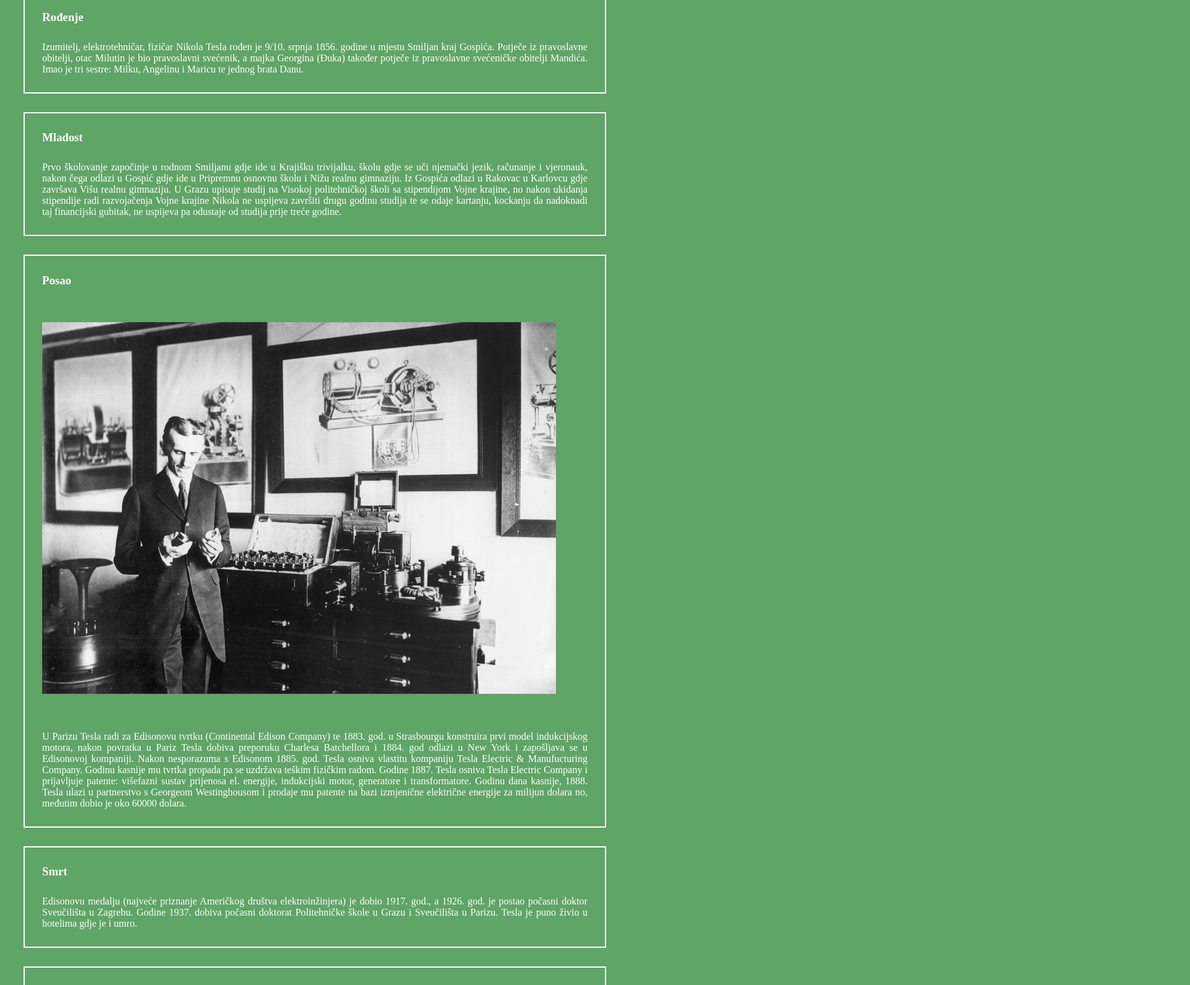
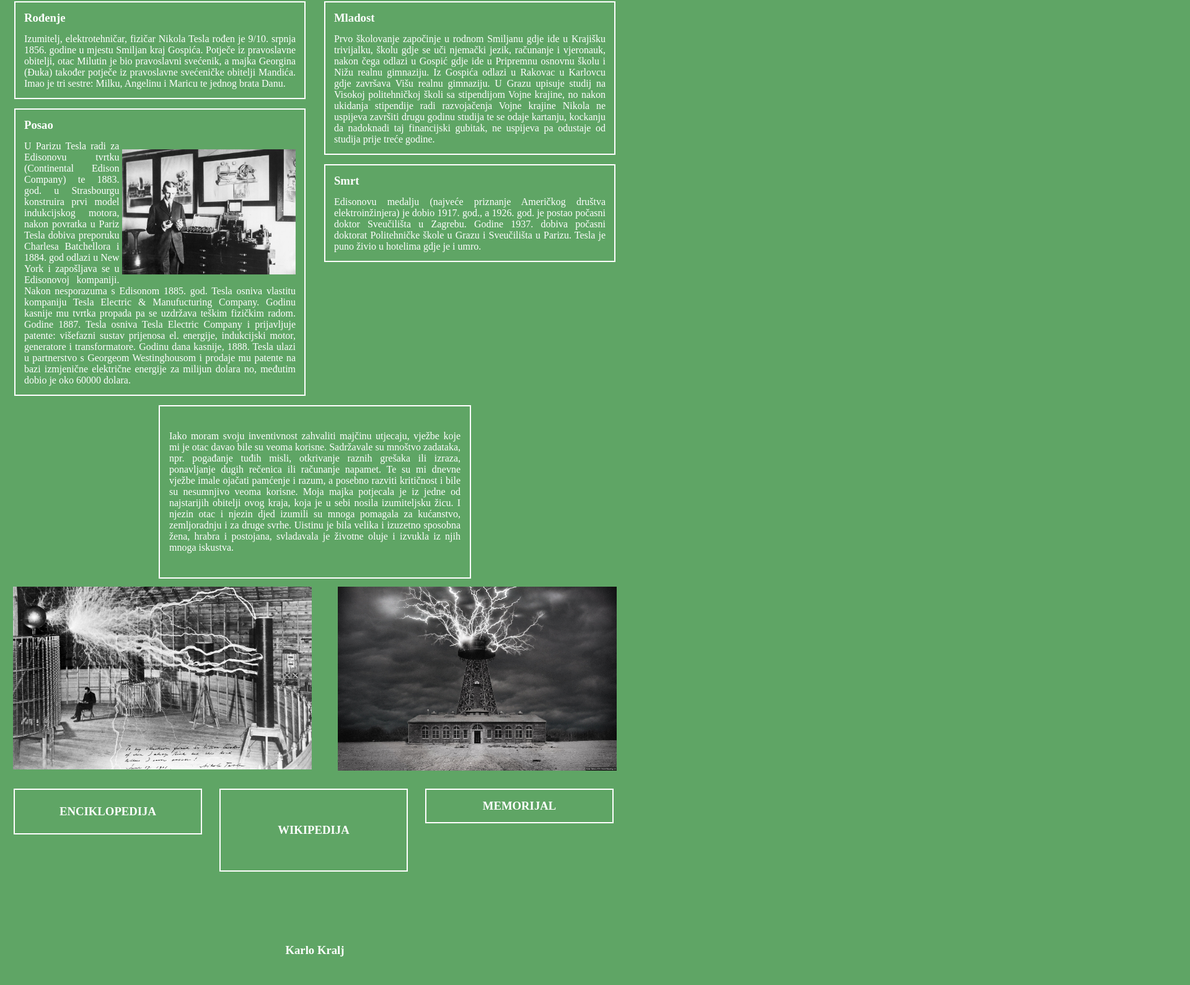
Before and after one commit to LovroLulic/UWT-kralj, a plain HTML site: page index.html in a window 1280 px wide. Shown: the part 232-1822 px from the top of the page at 62% size, 1920 px wide, since content can reach past the window. After the commit the page ends 1796 px from the top, so only its background shows below. Drawn offline with Linux system fonts and the light colour scheme.

Commit message:
Add files via upload

```diff
--- a/index.html
+++ b/index.html
@@ -13,10 +13,12 @@
     <main>
     <div class="title-container">
         <img src="images/portrait.jpg" alt="Nikola Tesla">
-        <h1>Nikola Tesla</h1>
+        <h3>Nikola Tesla</h3>
         <p>Izumitelj, elektrotehničar i fizičar</p>
     </div>
 
+    <div class="content">
+        <div class="birth-work-container">
             <div class="birth-container">
                 <h3>Rođenje</h3>
                 <p>Izumitelj, elektrotehničar, fizičar Nikola Tesla rođen je 9/10. srpnja 1856. godine u
@@ -25,20 +27,6 @@
                     svećeničke obitelji Mandića. Imao je tri sestre: Milku, Angelinu i Maricu te jednog
                     brata Danu. </p>
             </div>
-
-    <div class="youth-container">
-        <h3>Mladost</h3>
-
-        <p>Prvo školovanje započinje u rodnom Smiljanu gdje ide u Krajišku trivijalku, školu
-            gdje se uči njemački jezik, računanje i vjeronauk, nakon čega odlazi u Gospić gdje
-            ide u Pripremnu osnovnu školu i Nižu realnu gimnaziju. Iz Gospića odlazi u Rakovac
-            u Karlovcu gdje završava Višu realnu gimnaziju. U Grazu upisuje studij na Visokoj
-            politehničkoj školi sa stipendijom Vojne krajine, no nakon ukidanja stipendije radi
-            razvojačenja Vojne krajine Nikola ne uspijeva završiti drugu godinu studija te se
-            odaje kartanju, kockanju da nadoknadi taj financijski gubitak, ne uspijeva pa
-            odustaje od studija prije treće godine.</p>
-    </div>
-
 
             <div class="work-container">
                 <h3>Posao</h3>
@@ -55,14 +43,30 @@
                     na bazi izmjenične električne energije za milijun dolara no, međutim dobio je oko
                     60000 dolara.</p>
             </div>
+        </div>
 
-    <div clas="death-container">
+        <div class="youth-death-container">
+            <div class="youth-container">
+                <h3>Mladost</h3>
+
+                <p>Prvo školovanje započinje u rodnom Smiljanu gdje ide u Krajišku trivijalku, školu
+                    gdje se uči njemački jezik, računanje i vjeronauk, nakon čega odlazi u Gospić gdje
+                    ide u Pripremnu osnovnu školu i Nižu realnu gimnaziju. Iz Gospića odlazi u Rakovac
+                    u Karlovcu gdje završava Višu realnu gimnaziju. U Grazu upisuje studij na Visokoj
+                    politehničkoj školi sa stipendijom Vojne krajine, no nakon ukidanja stipendije radi
+                    razvojačenja Vojne krajine Nikola ne uspijeva završiti drugu godinu studija te se
+                    odaje kartanju, kockanju da nadoknadi taj financijski gubitak, ne uspijeva pa
+                    odustaje od studija prije treće godine.</p>
+            </div>
+
+            <div class="death-container">
                 <h3>Smrt</h3>
                 <p>Edisonovu medalju (najveće priznanje Američkog društva elektroinžinjera) je
                     dobio 1917. god., a 1926. god. je postao počasni doktor Sveučilišta u Zagrebu.
                     Godine 1937. dobiva počasni doktorat Politehničke škole u Grazu i Sveučilišta u
                     Parizu. Tesla je puno živio u hotelima gdje je i umro.
                 </p>
+            </div>
         </div>
 
         <div class="quote-container">
@@ -77,31 +81,29 @@
                 žena, hrabra i postojana, svladavala je životne oluje i izvukla iz njih mnoga
                 iskustva. </p>
         </div>
-
-    <div class="Slike">
+        <div class="images-container">
             <img class="struja" src="images/bigimg1.jpg" alt="Struja">
             <img class="transformator" src="images/bigimg2.jpg" alt="Transformator">
         </div>
-
-    <div class="Enciklopedija">
-        <h1>ENCIKLOPEDIJA</h1>
     </div>
 
-    <div class="Wiki">
-        <h1>WIKIPEDIJA</h1>
+    <div class="sources">
+        <div class="enciklopedija-container">
+            <h3>ENCIKLOPEDIJA</h3>
         </div>
 
-    <div class="Memorijal">
-        <h1>MEMORIJAL</h1>
+        <div class="wiki-container">
+            <h3>WIKIPEDIJA</h3>
         </div>
 
-    <h3>Lovro Lulic</h3>
-
-
+        <div class="memorial-container">
+            <h3>MEMORIJAL</h3>
+        </div>
+    </div>
     </main>
 
-
-
-
+    <footer>
+        <h3>Karlo Kralj</h3>
+    </footer>
 </body>
 </html>
```
Lines whose indentation alone changed are shown as unchanged.
